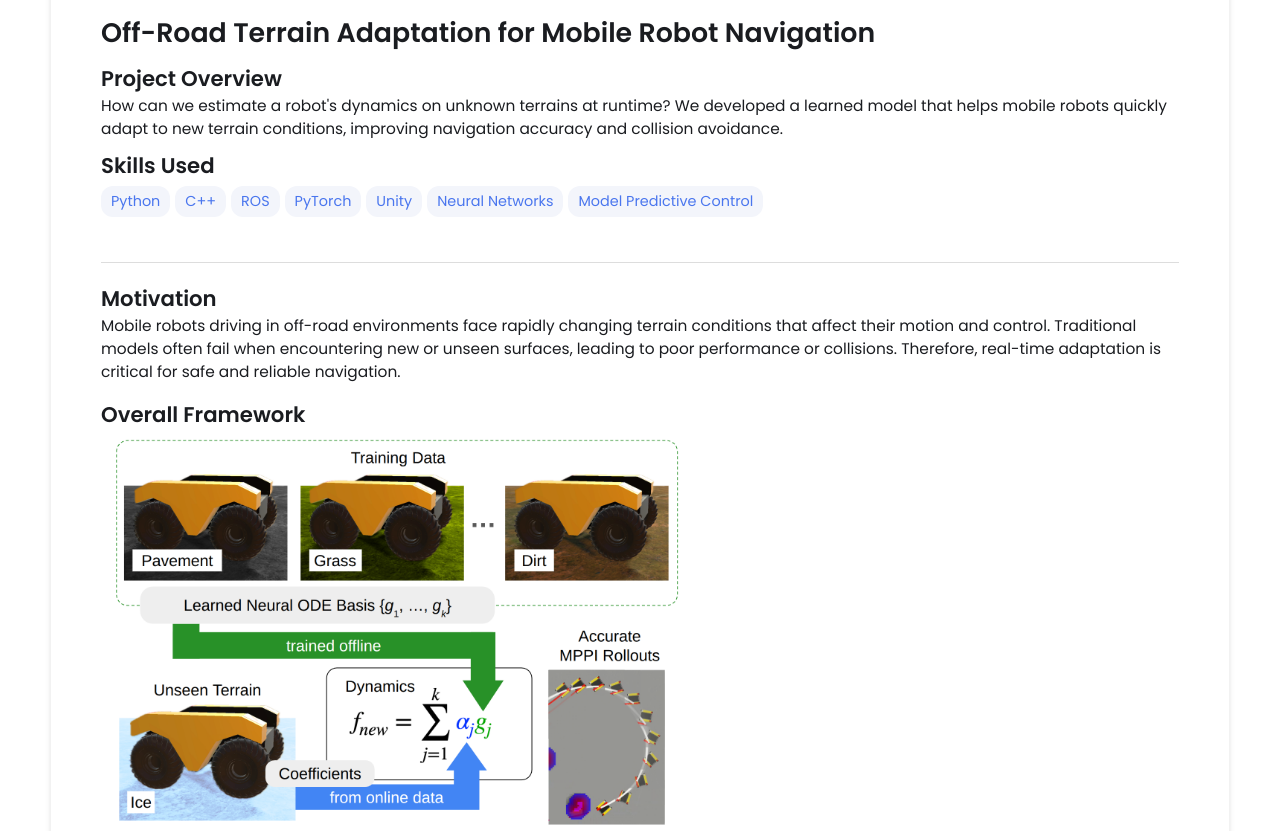
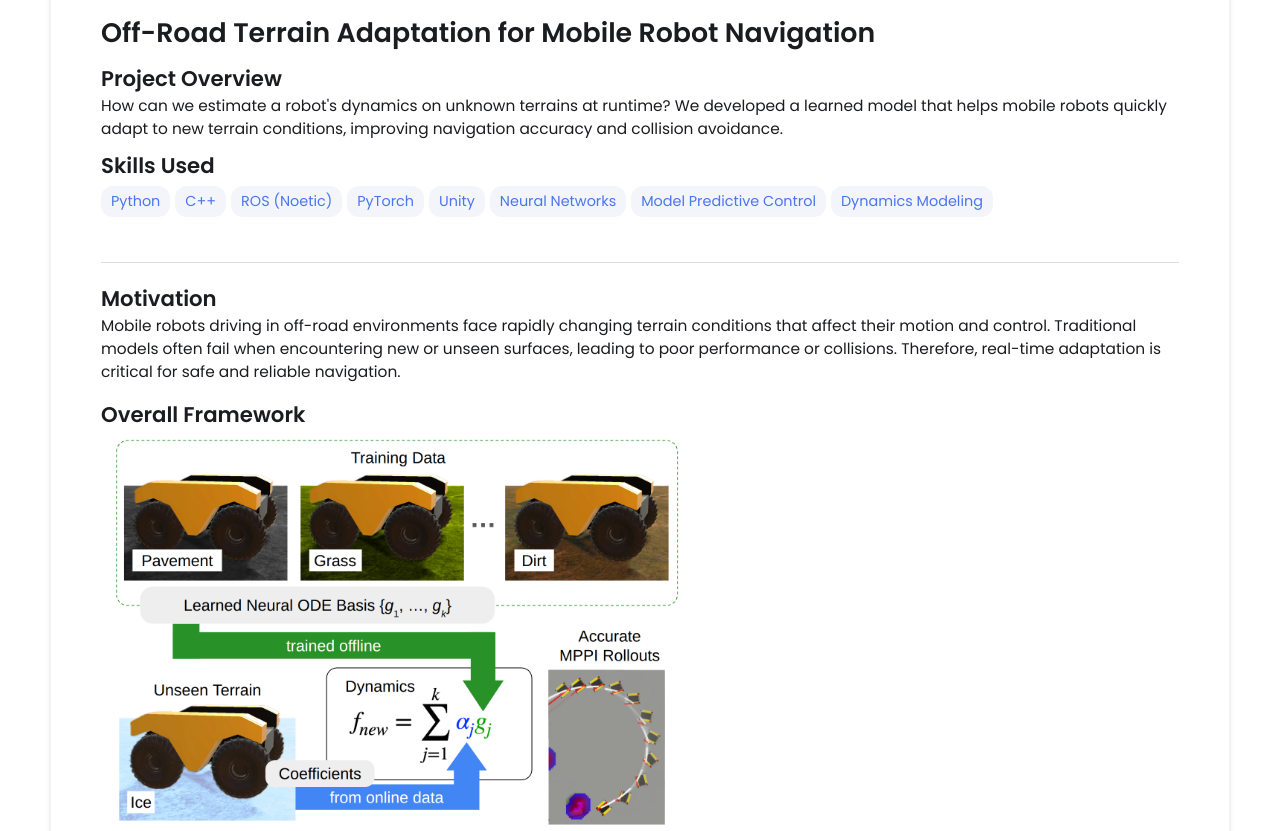
Before and after one commit to willward20/willward20.github.io, a Jekyll site: the page built from _projects/RSS-terrain-adaptation/index.md, in a window 1280 px wide and 900 px high, scrolled down 425 px, cut to the strip 69-900 px from the top of the window. Built offline with Jekyll 4.4.1, drawn with Linux system fonts in a browser that asks for light colours.

Commit message:
Update index.md

```diff
--- a/_projects/RSS-terrain-adaptation/index.md
+++ b/_projects/RSS-terrain-adaptation/index.md
@@ -5,11 +5,12 @@ description:  How can we estimate a robot's dynamics on unknown terrains at runt
 skills:
 - Python
 - C++
-- ROS
+- ROS (Noetic)
 - PyTorch
 - Unity
 - Neural Networks
 - Model Predictive Control
+- Dynamics Modeling
 main-image: /robot-sim.png
 ---
 
```
